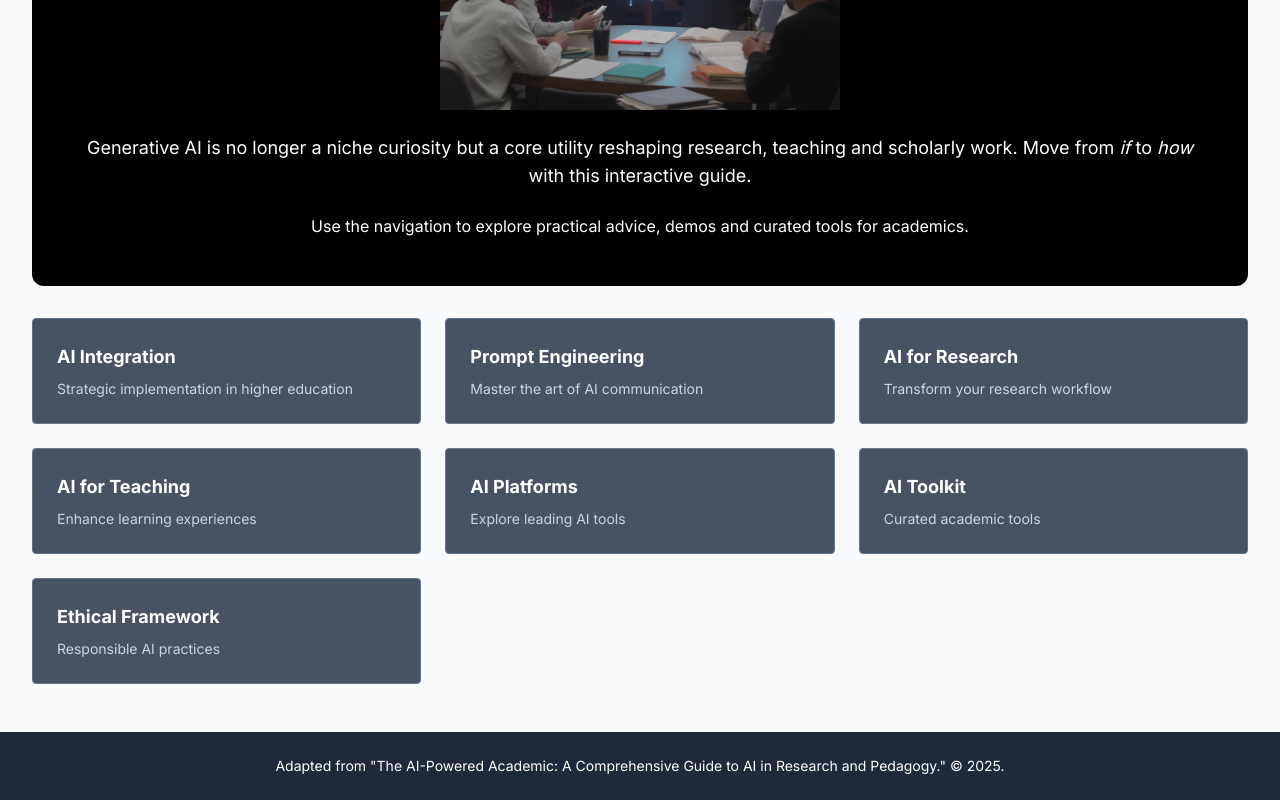
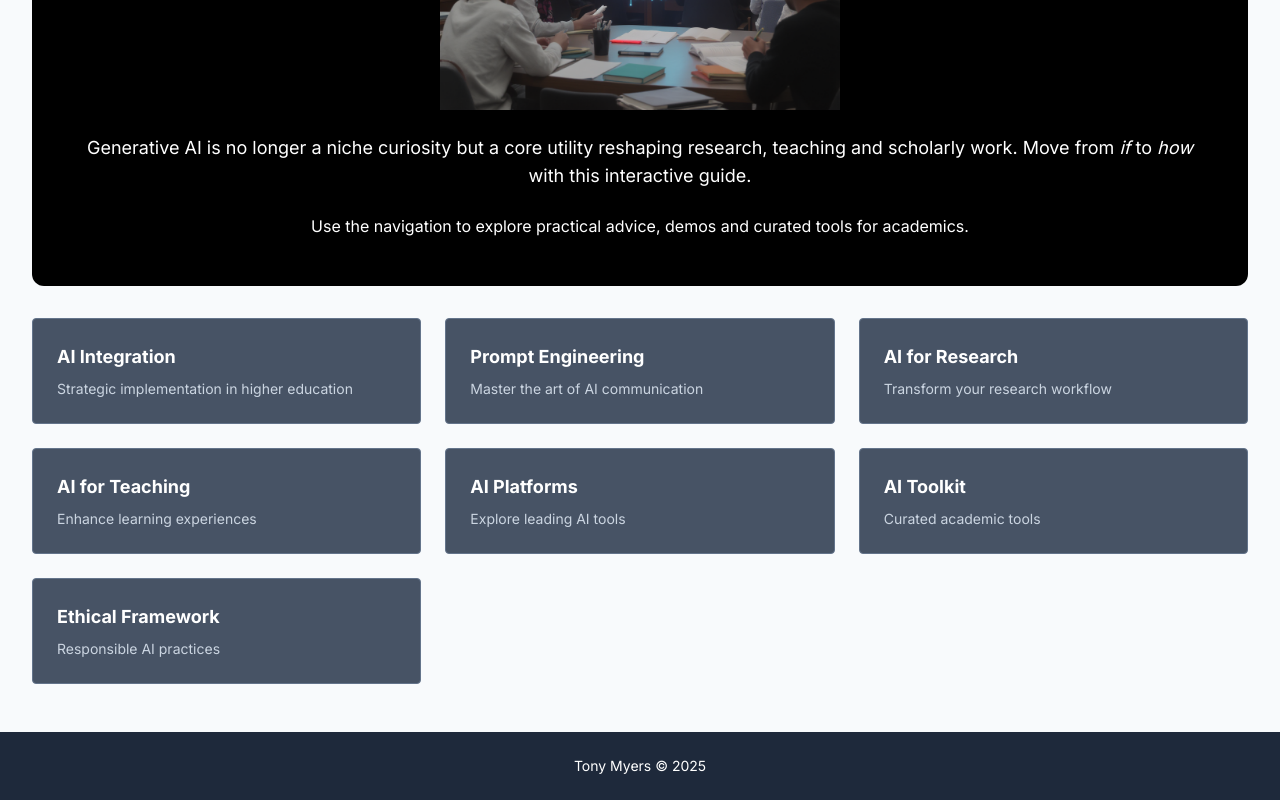
Before and after one commit to Tony-Myers/AI-for-students, a plain HTML site: page index.html in a window 1280 px wide. Shown: the part 514-1314 px from the top of the page. Drawn offline with nearby package versions, Linux system fonts and the light colour scheme.

Commit message:
Update index.html

```diff
--- a/index.html
+++ b/index.html
@@ -361,7 +361,7 @@
 </main>
 
 <footer class="bg-slate-800 text-white py-6 text-center text-sm">
-  Adapted from "The AI-Powered Academic: A Comprehensive Guide to AI in Research and Pedagogy." © 2025.
+  Tony Myers © 2025
 </footer>
 
 <script>
```
